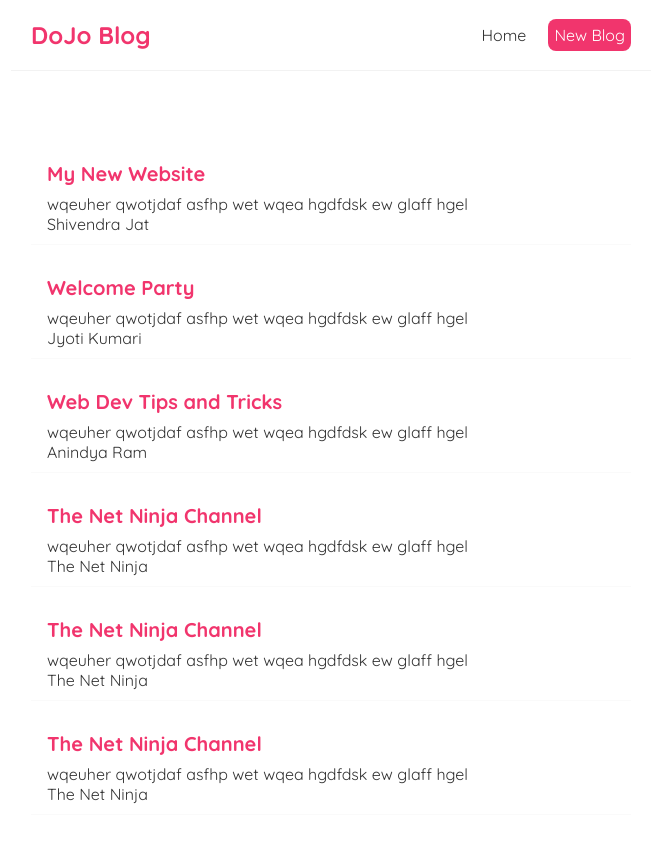
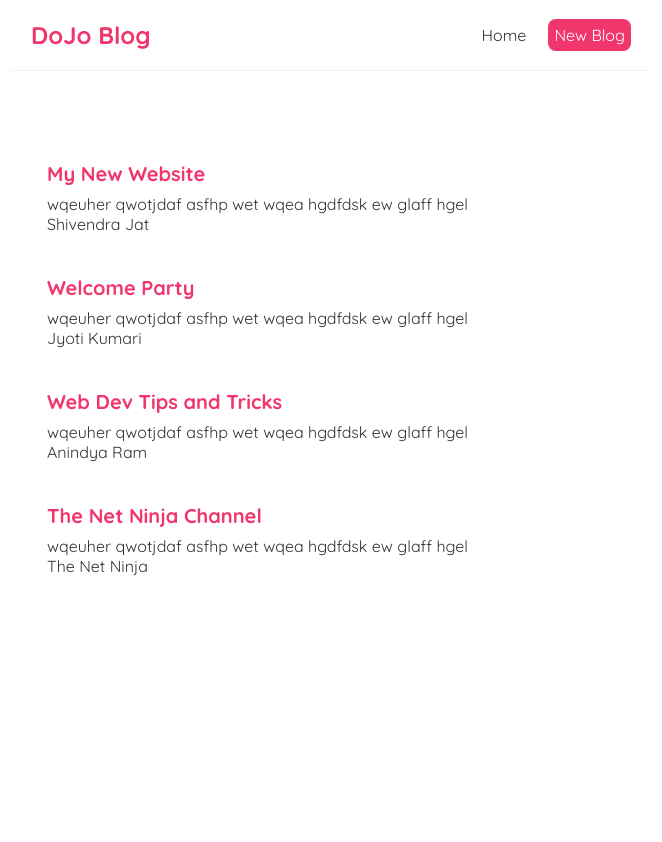
Before and after one commit to shivendra8004/HelloReact, a React (Create React App) app: page / in a window 1280 px wide. Shown: the top 842 px of the page, without its empty margins (309-971 px from the left). After the commit the page ends 800 px from the top, so only its background shows below. Built offline with nearby package versions, Linux system fonts and the light colour scheme.

Commit message:
Lect 10 outputting lists

```diff
--- a/src/components/Home.js
+++ b/src/components/Home.js
@@ -25,18 +25,6 @@ const Home = () => {
       auther: "The Net Ninja",
       id: 4,
     },
-    {
-      title: "The Net Ninja Channel",
-      body: " wqeuher qwotjdaf asfhp wet wqea hgdfdsk ew glaff hgel  ",
-      auther: "The Net Ninja",
-      id: 5,
-    },
-    {
-      title: "The Net Ninja Channel",
-      body: " wqeuher qwotjdaf asfhp wet wqea hgdfdsk ew glaff hgel  ",
-      auther: "The Net Ninja",
-      id: 6,
-    },
   ]);
   return (
     <div className="home">
```
